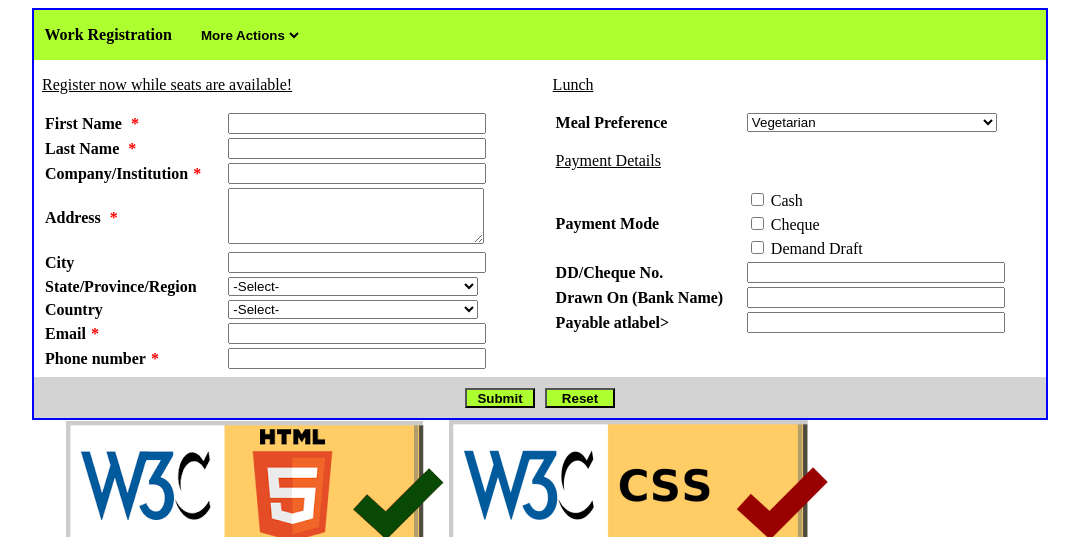
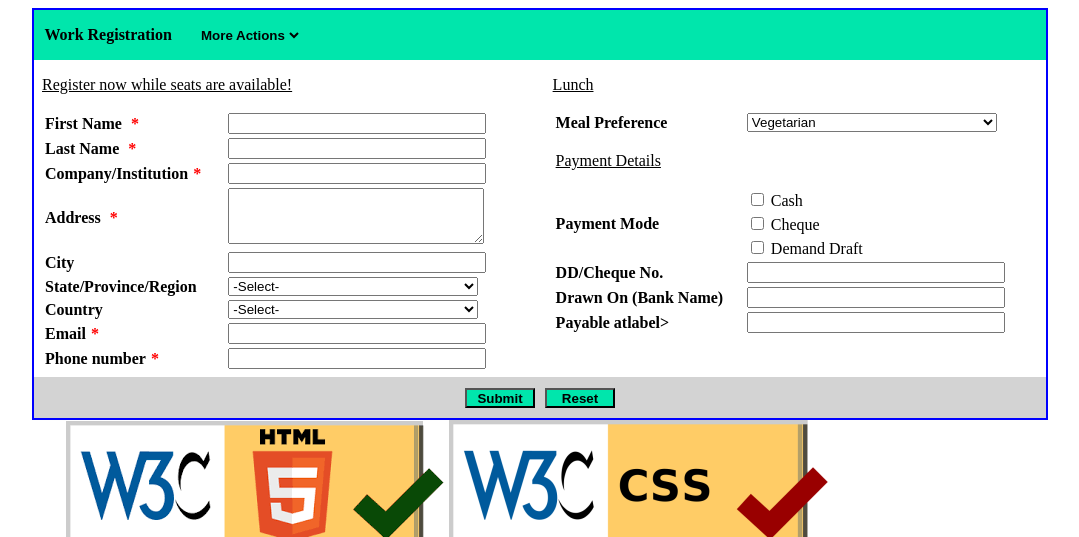
Before and after one commit to CollinKabwama/WAPlabs, a plain HTML site: page Lab4/index.html in a window 1280 px wide. Shown: the top 537 px of the page, without its empty margins (100-1179 px from the left). Drawn offline with Linux system fonts and the light colour scheme.

Commit message:
Updating the color

```diff
--- a/Lab4/lab4.css
+++ b/Lab4/lab4.css
@@ -75,7 +75,7 @@ label,.greencolored{
 
 }
 .greencolored{
-    background-color: greenyellow;
+    background-color: #00e6ac;
 }
 .validator{
     position: relative;
```
